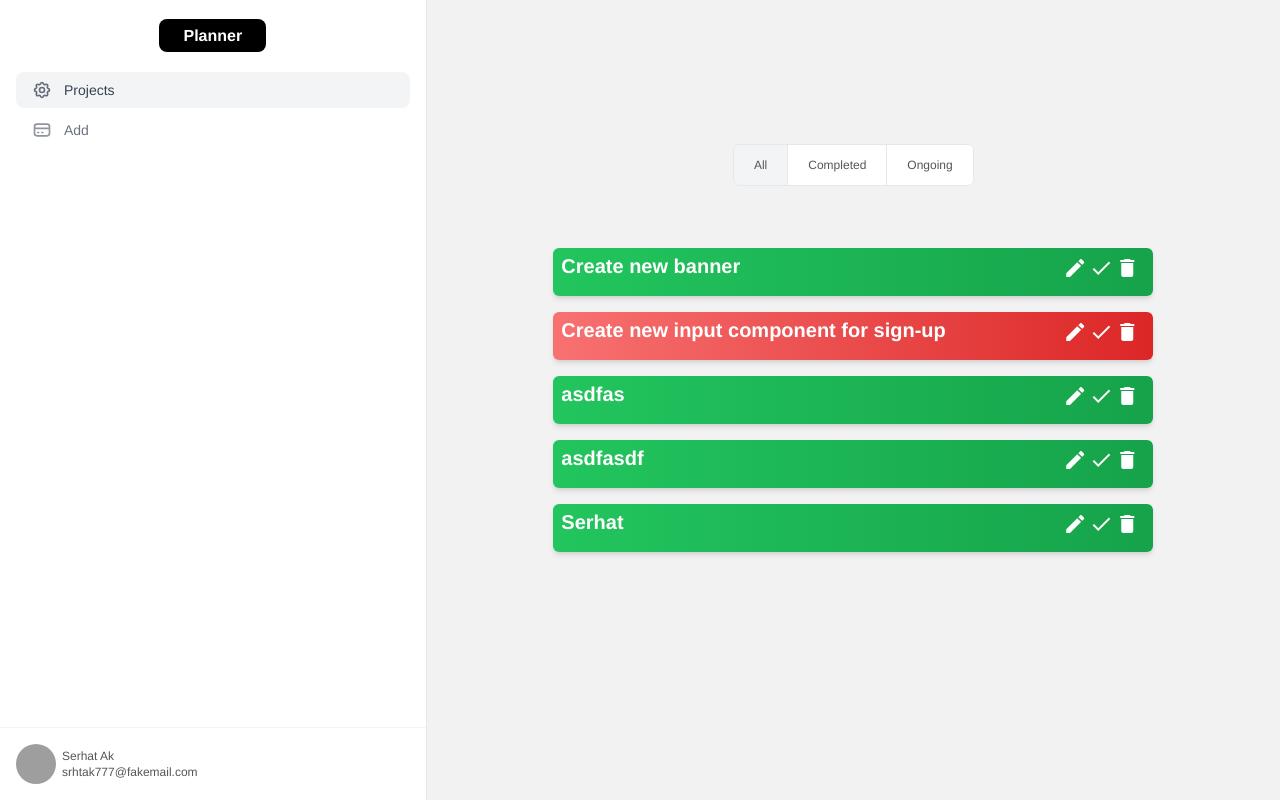
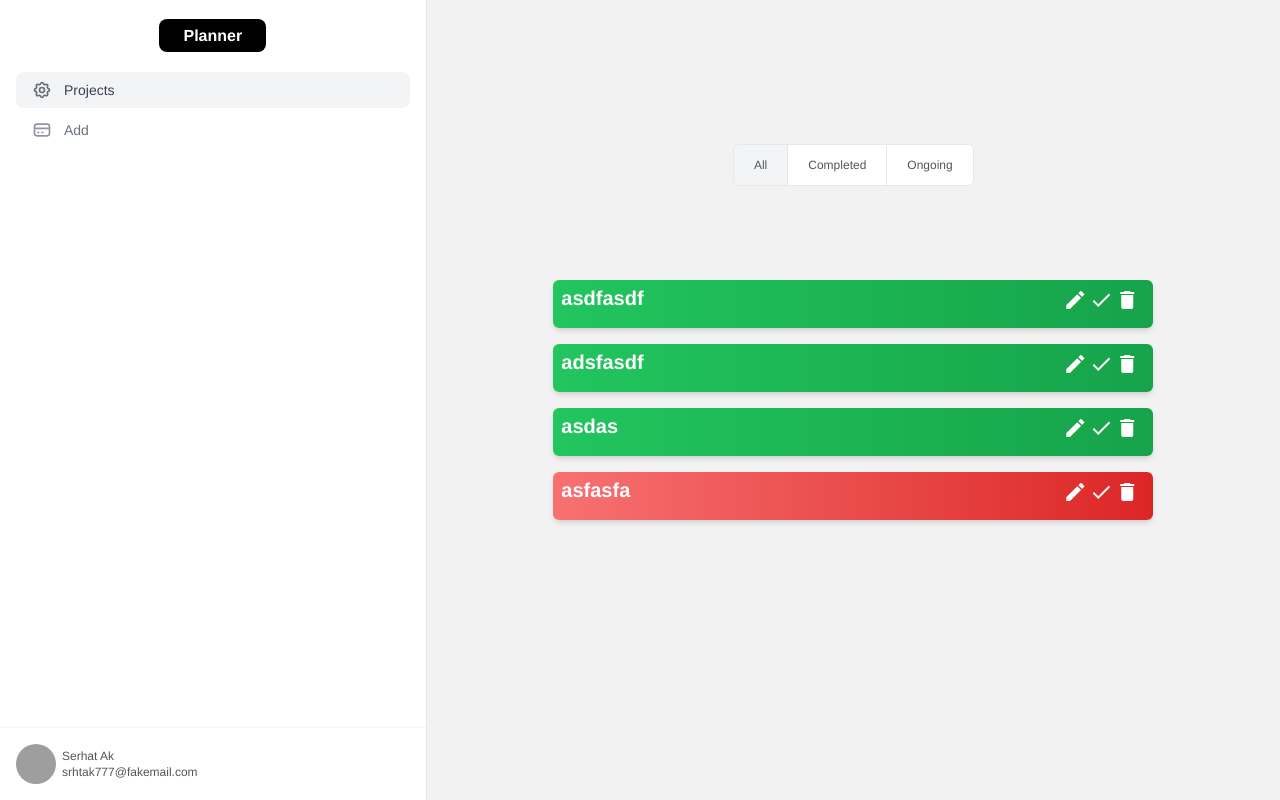
Before and after one commit to srhtak/Vue-Planner, a Vue app: page / in a window 1280 px wide. Built offline with nearby package versions, Linux system fonts and the light colour scheme; data requests are answered from the project's data file; grey boxes are pictures that could not be loaded.

Commit message:
class modify

```diff
--- a/data/db.json
+++ b/data/db.json
@@ -1,23 +1,5 @@
 {
   "projects": [
-    {
-      "id": 1,
-      "title": "Create new banner",
-      "details": "Lorem ipsum",
-      "complete": true
-    },
-    {
-      "id": 2,
-      "title": "Create new input component for sign-up",
-      "details": "with animation",
-      "complete": false
-    },
-    {
-      "title": "asdfas",
-      "details": "dfasdfasdfadsf",
-      "complete": true,
-      "id": 5
-    },
     {
       "title": "asdfasdf",
       "details": "sdfasdfasdfasdf",
@@ -25,10 +7,22 @@
       "id": 7
     },
     {
-      "title": "Serhat",
-      "details": "Deneme",
+      "title": "adsfasdf",
+      "details": "sadfasdfasdfsadf",
       "complete": true,
-      "id": 8
+      "id": 10
+    },
+    {
+      "title": "asdas",
+      "details": "dadasdasd",
+      "complete": true,
+      "id": 11
+    },
+    {
+      "title": "asfasfa",
+      "details": "sdfasdfasdfadsf",
+      "complete": false,
+      "id": 14
     }
   ]
 }
--- a/src/components/SingleProject.vue
+++ b/src/components/SingleProject.vue
@@ -29,13 +29,11 @@ export default {
 
 <template>
   <div
-    class="all m-2 relative shadow-md rounded-md p-6 bg-gradient-to-r transform transition duration-500 hover:scale-110"
+    @click="show = !show"
+    class="all cursor-pointer m-2 relative shadow-md rounded-md p-6 bg-gradient-to-r transform transition duration-500 hover:scale-105"
     :class="[project.complete ? complete : todo]"
   >
-    <h1
-      @click="show = !show"
-      class="cursor-pointer text-xl text-white font-bold absolute top-1 left-2"
-    >
+    <h1 class="text-xl text-white font-bold absolute top-1 left-2">
       {{ project.title }}
     </h1>
     <div class="absolute top-2 right-3">
```
